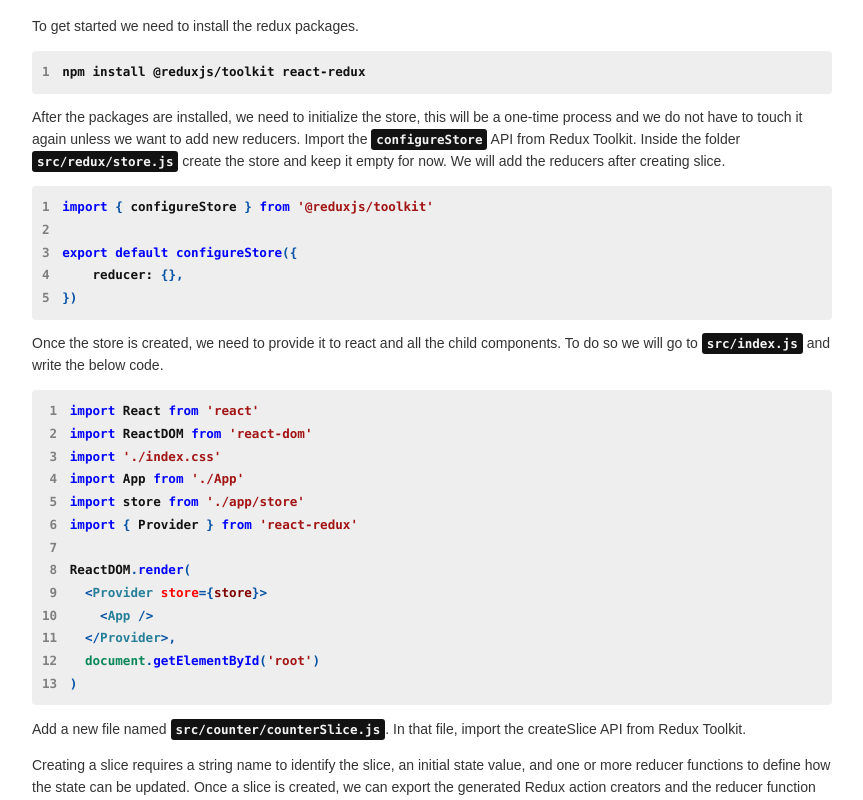
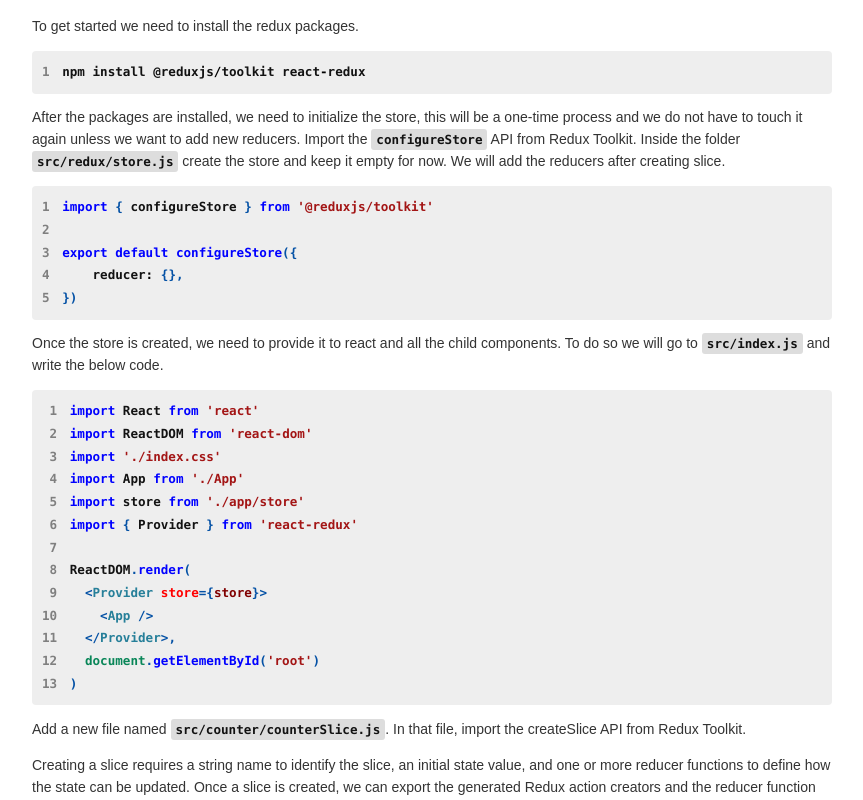
Before and after one commit to attaboyabhilash/my-website, a Next.js app: page /blog/redux-toolkit-future-of-redux in a window 1280 px wide. Shown: the part 1140-1940 px from the top of the page, without its empty margins (208-1071 px from the left). Built offline with nearby package versions, Linux system fonts and the light colour scheme; a web font is replaced by a local one.

Commit message:
code block color changed

```diff
--- a/src/components/Layout/Layout.module.scss
+++ b/src/components/Layout/Layout.module.scss
@@ -34,6 +34,10 @@
         li:first-child {
             border-right: 1px solid #ddd !important;
         }
+    }
+    code {
+        background-color: #ddd !important;
+        color: #121212 !important;
     }
 }
 
@@ -74,6 +78,10 @@
             border-right: 1px solid #333 !important;
         }
     }
+    code {
+        background-color: #121212 !important;
+        color: #f4f4f4 !important;
+    }
 }
 
 .layout {
--- a/styles/Blogs.module.scss
+++ b/styles/Blogs.module.scss
@@ -48,8 +48,6 @@
         border-radius: 4px;
     }
     code {
-        background-color: #121212;
-        color: #f4f4f4;
         padding: 3px 5px;
         border-radius: 3px;
         font-size: 0.9em;
```
